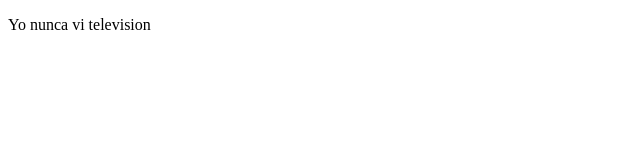
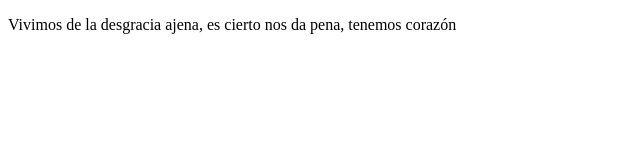
Before and after one commit to M0nrroyZagal/prueba1, a plain HTML site: page index.html in a window 1280 px wide. Shown: the whole page, without its empty margins (0-640 px from the left). Drawn offline with Linux system fonts and the light colour scheme.

Commit message:
ahora tiene una cancion

```diff
--- a/index.html
+++ b/index.html
@@ -7,6 +7,6 @@
     <title>BatTab</title>
 </head>
 <body>
-    <p>Yo nunca vi television</p>
+    <p>Vivimos de la desgracia ajena, es cierto nos da pena, tenemos corazón</p>
 </body>
 </html>
```
